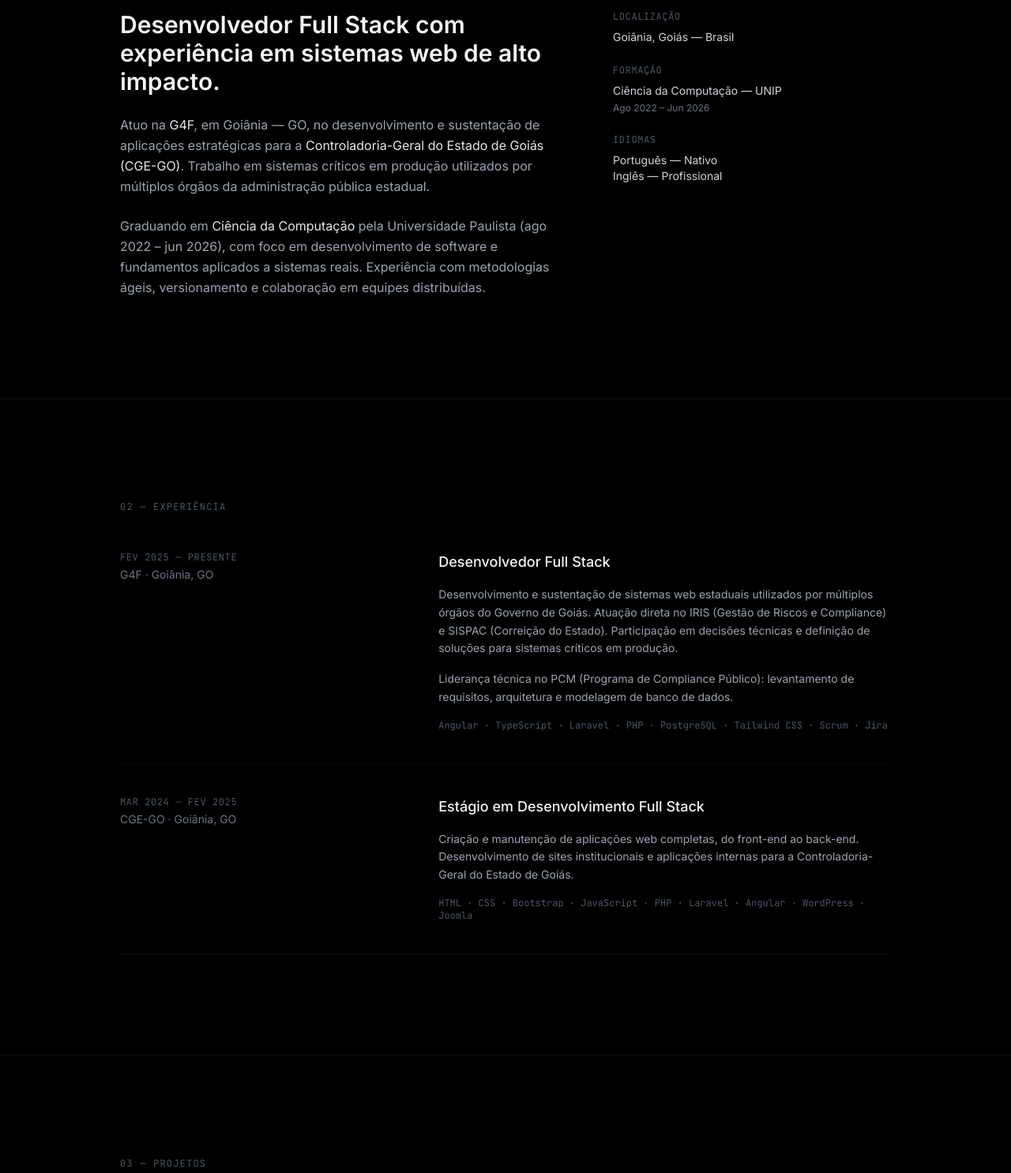
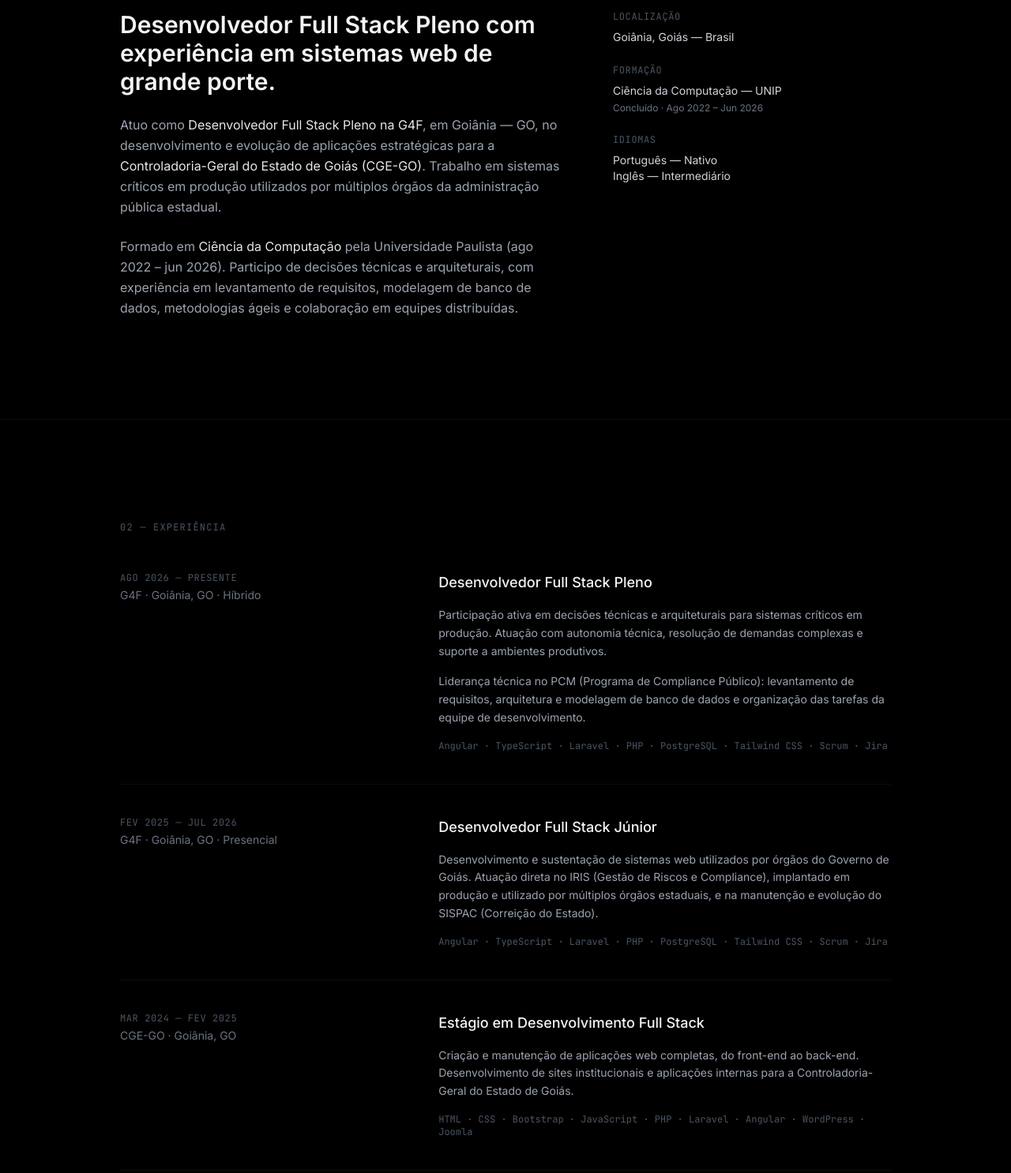
Before and after one commit to IgorPLobo15/IgorPLobo15.github.io, a plain HTML site: page index.html in a window 1280 px wide. Shown: the part 980-2466 px from the top of the page at 79% size. Drawn offline with nearby package versions, Linux system fonts and the light colour scheme.

Commit message:
Atualiza informações profissionais do portfólio

```diff
--- a/index.html
+++ b/index.html
@@ -4,9 +4,9 @@
 <head>
   <meta charset="UTF-8" />
   <meta name="viewport" content="width=device-width, initial-scale=1.0" />
-  <title>Igor Pereira Lobo — Full Stack Developer</title>
+  <title>Igor Pereira Lobo — Desenvolvedor Full Stack Pleno</title>
   <meta name="description"
-    content="Desenvolvedor Full Stack especializado em Angular, Laravel e PostgreSQL. Sistemas estaduais em produção para o Governo de Goiás." />
+    content="Desenvolvedor Full Stack Pleno na G4F, com Angular, Laravel e PostgreSQL. Desenvolvimento de sistemas estaduais para a CGE-GO." />
   <meta name="author" content="Igor Pereira Lobo" />
 
   <!-- Favicon -->
@@ -207,12 +207,12 @@
           <!-- Headline -->
           <h1
             class="text-4xl sm:text-5xl md:text-6xl lg:text-7xl font-semibold text-gray-100 leading-[1.1] tracking-tight">
-            Full Stack<br />Developer
+            Full Stack<br />Pleno
           </h1>
 
           <!-- Sub-headline -->
           <p class="text-lg md:text-xl text-gray-500 max-w-xl leading-relaxed font-light">
-            Construindo sistemas estaduais de grande porte para o Governo de Goiás.
+            Desenvolvedor na G4F, construindo sistemas estaduais para a CGE-GO.
             Angular, Laravel & PostgreSQL.
           </p>
 
@@ -257,18 +257,18 @@
       <div class="grid md:grid-cols-5 gap-12 md:gap-16">
         <div class="md:col-span-3 space-y-6">
           <h2 class="text-2xl md:text-3xl font-semibold text-gray-100 leading-snug">
-            Desenvolvedor Full Stack com experiência em sistemas web de alto impacto.
+            Desenvolvedor Full Stack Pleno com experiência em sistemas web de grande porte.
           </h2>
           <p class="text-gray-400 leading-relaxed">
-            Atuo na <span class="text-gray-200">G4F</span>, em Goiânia — GO, no desenvolvimento e sustentação de
+            Atuo como <span class="text-gray-200">Desenvolvedor Full Stack Pleno na G4F</span>, em Goiânia — GO, no desenvolvimento e evolução de
             aplicações estratégicas para a <span class="text-gray-200">Controladoria-Geral do Estado de Goiás
               (CGE-GO)</span>. Trabalho em sistemas críticos em produção utilizados por múltiplos órgãos da
             administração pública estadual.
           </p>
           <p class="text-gray-400 leading-relaxed">
-            Graduando em <span class="text-gray-200">Ciência da Computação</span> pela Universidade Paulista (ago 2022 –
-            jun 2026), com foco em desenvolvimento de software e fundamentos aplicados a sistemas reais. Experiência com
-            metodologias ágeis, versionamento e colaboração em equipes distribuídas.
+            Formado em <span class="text-gray-200">Ciência da Computação</span> pela Universidade Paulista (ago 2022 –
+            jun 2026). Participo de decisões técnicas e arquiteturais, com experiência em levantamento de requisitos,
+            modelagem de banco de dados, metodologias ágeis e colaboração em equipes distribuídas.
           </p>
         </div>
 
@@ -280,12 +280,12 @@
           <div>
             <p class="text-xs font-mono text-gray-600 uppercase tracking-wider mb-2">Formação</p>
             <p class="text-gray-300 text-sm">Ciência da Computação — UNIP</p>
-            <p class="text-gray-500 text-xs mt-1">Ago 2022 – Jun 2026</p>
+            <p class="text-gray-500 text-xs mt-1">Concluído · Ago 2022 – Jun 2026</p>
           </div>
           <div>
             <p class="text-xs font-mono text-gray-600 uppercase tracking-wider mb-2">Idiomas</p>
             <p class="text-gray-300 text-sm">Português — Nativo</p>
-            <p class="text-gray-300 text-sm">Inglês — Profissional</p>
+            <p class="text-gray-300 text-sm">Inglês — Intermediário</p>
           </div>
         </div>
       </div>
@@ -300,24 +300,44 @@
 
       <div class="space-y-0">
 
-        <!-- G4F -->
+        <!-- G4F — Pleno -->
         <div class="group py-10 border-b border-white/5 first:pt-0">
           <div class="grid md:grid-cols-5 gap-4 md:gap-8">
             <div class="md:col-span-2">
-              <p class="text-xs font-mono text-gray-600 uppercase tracking-wider">Fev 2025 — Presente</p>
-              <p class="text-sm text-gray-500 mt-1">G4F · Goiânia, GO</p>
+              <p class="text-xs font-mono text-gray-600 uppercase tracking-wider">Ago 2026 — Presente</p>
+              <p class="text-sm text-gray-500 mt-1">G4F · Goiânia, GO · Híbrido</p>
             </div>
             <div class="md:col-span-3 space-y-4">
               <h3 class="text-lg font-medium text-gray-100 group-hover:text-white transition-colors duration-200">
-                Desenvolvedor Full Stack</h3>
+                Desenvolvedor Full Stack Pleno</h3>
               <p class="text-sm text-gray-400 leading-relaxed">
-                Desenvolvimento e sustentação de sistemas web estaduais utilizados por múltiplos órgãos do Governo de
-                Goiás. Atuação direta no IRIS (Gestão de Riscos e Compliance) e SISPAC (Correição do Estado).
-                Participação em decisões técnicas e definição de soluções para sistemas críticos em produção.
+                Participação ativa em decisões técnicas e arquiteturais para sistemas críticos em produção.
+                Atuação com autonomia técnica, resolução de demandas complexas e suporte a ambientes produtivos.
               </p>
               <p class="text-sm text-gray-400 leading-relaxed">
                 Liderança técnica no PCM (Programa de Compliance Público): levantamento de requisitos, arquitetura e
-                modelagem de banco de dados.
+                modelagem de banco de dados e organização das tarefas da equipe de desenvolvimento.
+              </p>
+              <p class="text-xs font-mono text-gray-600 mt-3">Angular · TypeScript · Laravel · PHP · PostgreSQL ·
+                Tailwind CSS · Scrum · Jira</p>
+            </div>
+          </div>
+        </div>
+
+        <!-- G4F — Júnior -->
+        <div class="group py-10 border-b border-white/5">
+          <div class="grid md:grid-cols-5 gap-4 md:gap-8">
+            <div class="md:col-span-2">
+              <p class="text-xs font-mono text-gray-600 uppercase tracking-wider">Fev 2025 — Jul 2026</p>
+              <p class="text-sm text-gray-500 mt-1">G4F · Goiânia, GO · Presencial</p>
+            </div>
+            <div class="md:col-span-3 space-y-4">
+              <h3 class="text-lg font-medium text-gray-100 group-hover:text-white transition-colors duration-200">
+                Desenvolvedor Full Stack Júnior</h3>
+              <p class="text-sm text-gray-400 leading-relaxed">
+                Desenvolvimento e sustentação de sistemas web utilizados por órgãos do Governo de Goiás.
+                Atuação direta no IRIS (Gestão de Riscos e Compliance), implantado em produção e utilizado por
+                múltiplos órgãos estaduais, e na manutenção e evolução do SISPAC (Correição do Estado).
               </p>
               <p class="text-xs font-mono text-gray-600 mt-3">Angular · TypeScript · Laravel · PHP · PostgreSQL ·
                 Tailwind CSS · Scrum · Jira</p>
@@ -479,6 +499,8 @@
             <li class="hover:text-gray-200 transition-colors duration-200">Testes Automatizados</li>
             <li class="hover:text-gray-200 transition-colors duration-200">WordPress</li>
             <li class="hover:text-gray-200 transition-colors duration-200">MVC Pattern</li>
+            <li class="hover:text-gray-200 transition-colors duration-200">Arquitetura de software</li>
+            <li class="hover:text-gray-200 transition-colors duration-200">Modelagem de banco de dados</li>
           </ul>
         </div>
 
```
